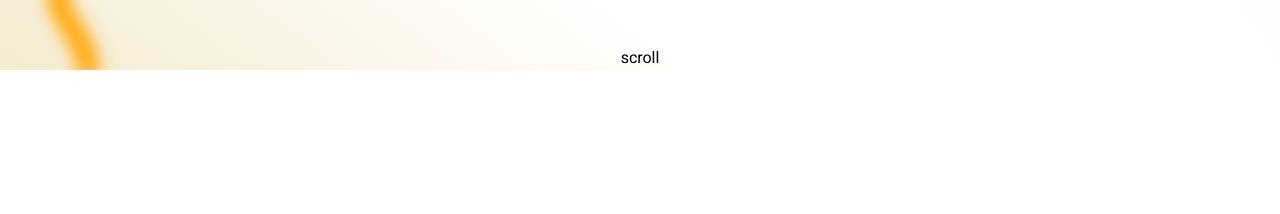
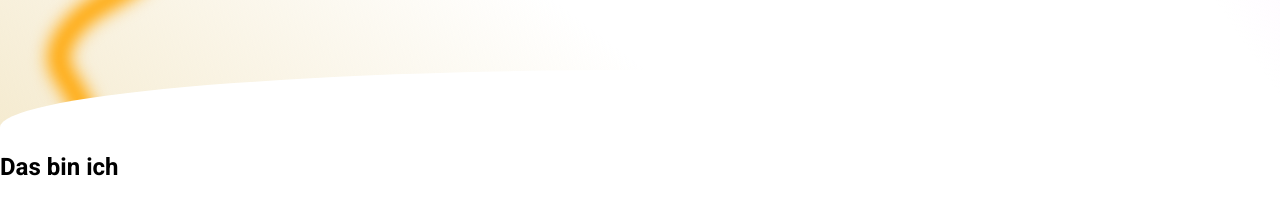
Before and after one commit to simonmayr/portfolio, a SvelteKit app: page / in a window 1280 px wide. Shown: the part 730-944 px from the top of the page. Built offline with nearby package versions, Linux system fonts and the light colour scheme.

Commit message:
Update animation timing functions

```diff
--- a/src/assets/styles/animations/_fade-in.scss
+++ b/src/assets/styles/animations/_fade-in.scss
@@ -8,7 +8,7 @@
 @keyframes fadeIn {
 	0% {
 		opacity: 0;
-		animation-timing-function: cubic-bezier(0.15, 0.7, 0.78, 1);
+		animation-timing-function: var(--ease-out-short);
 	}
 	100% {
 		opacity: 1;
--- a/src/assets/styles/animations/_fade-rotate-in.scss
+++ b/src/assets/styles/animations/_fade-rotate-in.scss
@@ -11,7 +11,7 @@
 		opacity: 0;
 		transform: rotateX(60deg) rotateY(10deg) rotateZ(-10deg);
 		transform-origin: top;
-		animation-timing-function: cubic-bezier(0.15, 0.7, 0.78, 1);
+		animation-timing-function: var(--ease-out-short);
 	}
 	100% {
 		opacity: 1;
--- a/src/assets/styles/animations/_fade-rotate-out.scss
+++ b/src/assets/styles/animations/_fade-rotate-out.scss
@@ -15,6 +15,6 @@
 		opacity: 0;
 		transform: rotateX(60deg) rotateY(10deg) rotateZ(-10deg);
 		transform-origin: top;
-		animation-timing-function: cubic-bezier(0.15, 0.7, 0.78, 1);
+		animation-timing-function: var(--ease-out-short);
 	}
 }
--- a/src/assets/styles/animations/_slide-in.scss
+++ b/src/assets/styles/animations/_slide-in.scss
@@ -7,7 +7,7 @@
 
 @keyframes slideIn {
 	0% {
-		animation-timing-function: cubic-bezier(0.15, 0.7, 0.78, 1);
+		animation-timing-function: var(--ease-out-short);
 		translate: 0 -100%;
 		opacity: 0;
 	}
--- a/src/assets/styles/animations/_slide-out.scss
+++ b/src/assets/styles/animations/_slide-out.scss
@@ -7,7 +7,7 @@
 
 @keyframes slideOut {
 	0% {
-		animation-timing-function: cubic-bezier(0.15, 0.7, 0.78, 1);
+		animation-timing-function: var(--ease-out-short);
 		translate: 0 0;
 	}
 	100% {
--- a/src/assets/styles/app.scss
+++ b/src/assets/styles/app.scss
@@ -1,5 +1,7 @@
 @import 'variables/colors';
 @import 'variables/breakpoints';
+@import 'variables/ease';
+@import 'variables/misc';
 
 @import 'animations/fade-rotate-in';
 @import 'animations/fade-rotate-out';
--- /dev/null
+++ b/src/assets/styles/variables/_ease.scss
@@ -0,0 +1,8 @@
+:root {
+	--ease-default: cubic-bezier(0, 0, 0.58, 1);
+	--ease-out-long: cubic-bezier(0, 0.5, 0, 1);
+	--ease-out-medium: cubic-bezier(0, 0.57, 0.55, 1);
+	--ease-out-short: cubic-bezier(0.15, 0.7, 0.78, 1);
+	--ease-elastic-1: cubic-bezier(0.68, -0.55, 0.27, 1.55);
+	--ease-elastic-2: cubic-bezier(0.68, -3, 0.27, 5);
+}
--- /dev/null
+++ b/src/assets/styles/variables/_misc.scss
@@ -0,0 +1,3 @@
+:root {
+  --about-overlap: 60px;
+}
--- a/src/lib/components/Header/Header.svelte
+++ b/src/lib/components/Header/Header.svelte
@@ -20,7 +20,7 @@
 
 <style lang="scss">
 	.header {
-		height: 100dvh;
+		height: calc(100dvh + var(--about-overlap));
 		width: 100vw;
 		position: relative;
 		display: flex;
--- /dev/null
+++ b/src/lib/components/Widgets/About.svelte
@@ -0,0 +1,31 @@
+<script lang="ts">
+	import { inViewport, outViewport } from '$lib/utils/actions/viewport';
+	export let startAnimation: boolean;
+	let roundBorder = false;
+</script>
+
+<div
+	class="about"
+	class:about--round-radius={roundBorder}
+	use:inViewport={() => (roundBorder = true)}
+	use:outViewport={() => (roundBorder = false)}
+>
+	<h2>Das bin ich</h2>
+</div>
+
+<style lang="scss">
+	.about {
+		padding-top: 60px;
+		border-top-left-radius: 0;
+		border-top-right-radius: 0;
+		margin-top: calc(var(--about-overlap) * -1);
+		background-color: white;
+		position: relative;
+		z-index: 1;
+		transition: 1s var(--ease-elastic-2);
+		&--round-radius {
+			border-top-left-radius: 100%;
+			border-top-right-radius: 100%;
+		}
+	}
+</style>
--- /dev/null
+++ b/src/lib/utils/actions/viewport.ts
@@ -0,0 +1,35 @@
+const options = {
+	rootMargin: '-200px'
+};
+
+export const inViewport = (e: HTMLElement, callback: () => void) => {
+	const observer = new IntersectionObserver((entries) => {
+		if (entries[0].isIntersecting) {
+			callback();
+		}
+	}, options);
+
+	observer.observe(e);
+
+	return {
+		destroy() {
+			observer.disconnect();
+		}
+	};
+};
+
+export const outViewport = (e: HTMLElement, callback: () => void) => {
+	const observer = new IntersectionObserver((entries) => {
+		if (!entries[0].isIntersecting) {
+			callback();
+		}
+	}, options);
+
+	observer.observe(e);
+
+	return {
+		destroy() {
+			observer.disconnect();
+		}
+	};
+};
--- a/src/routes/+page.svelte
+++ b/src/routes/+page.svelte
@@ -2,6 +2,7 @@
 	import Header from '$lib/components/Header/Header.svelte';
 	import PageLoading from '$lib/components/Loading/PageLoading.svelte';
 	import Navigation from '$lib/components/Navigation/Navigation.svelte';
+	import About from '$lib/components/Widgets/About.svelte';
 	import { onMount } from 'svelte';
 
 	let startAnimation = false;
@@ -19,6 +20,7 @@
 
 <Navigation {startAnimation} />
 <Header {startAnimation} />
+<About {startAnimation} />
 
 <div class="placeholder"></div>
 
```
